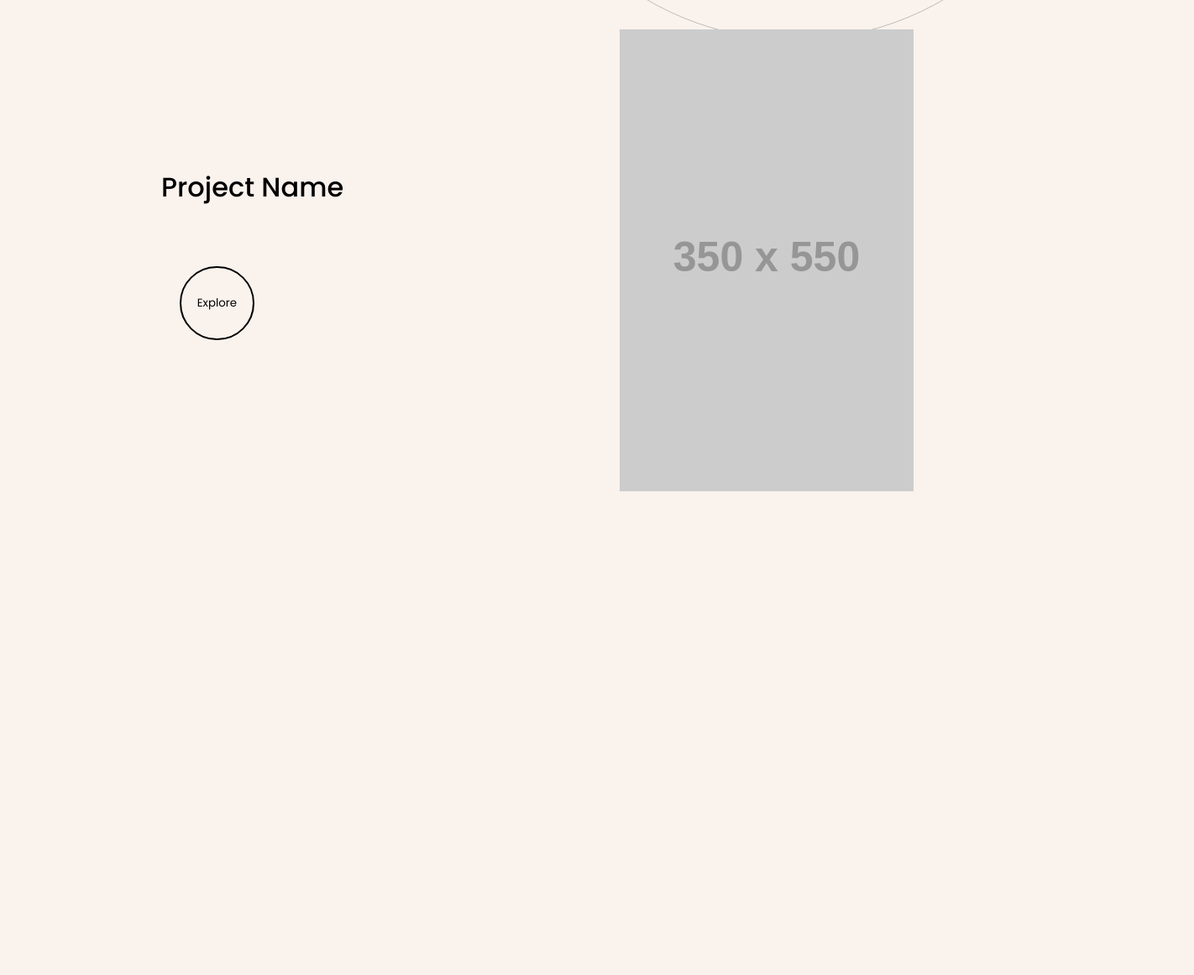
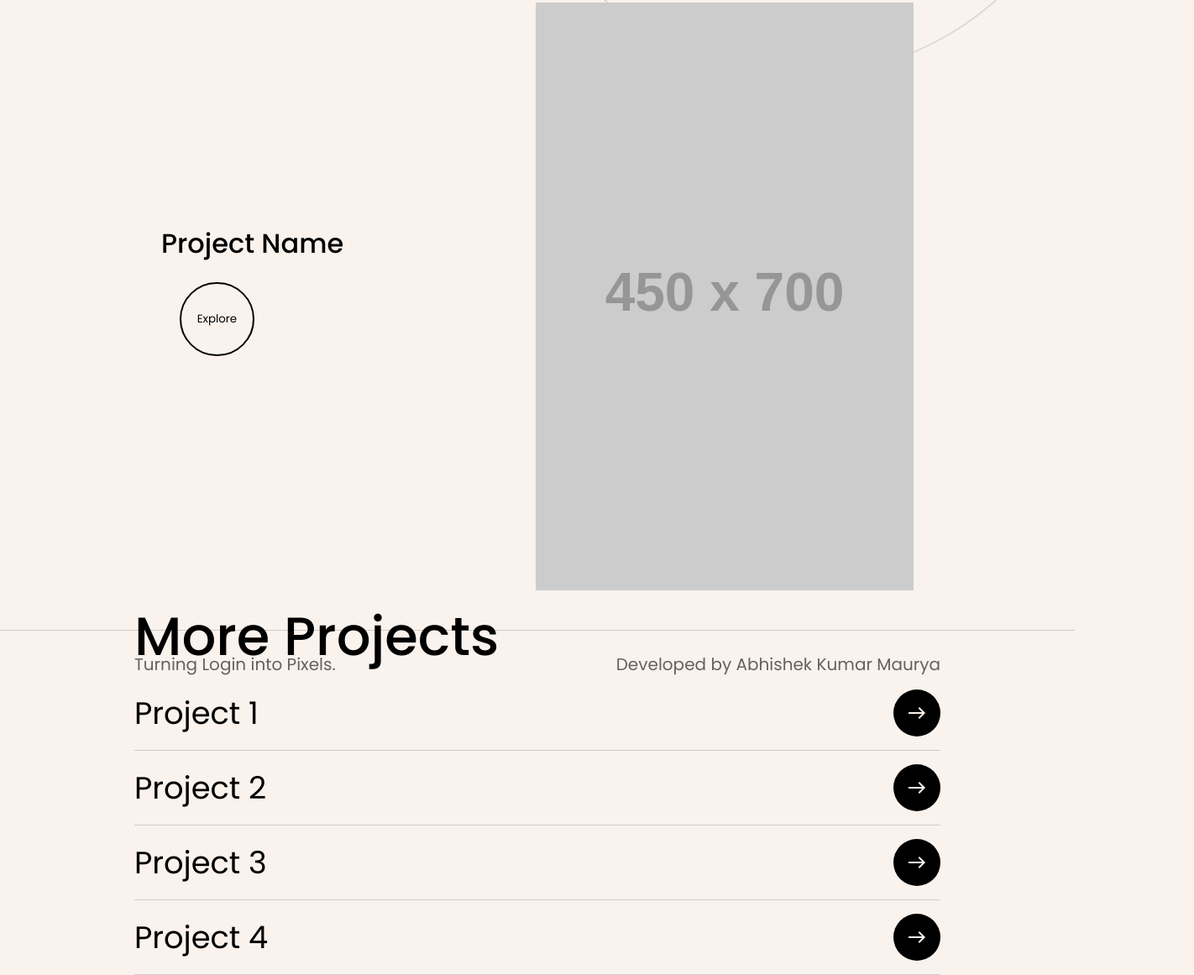
Before and after one commit to Abhishek-Maurya2/Portfolio-Website, a plain HTML site: page index.html in a window 1280 px wide. Shown: the part 892-2053 px from the top of the page at 84% size, 1422 px wide, since content can reach past the window. Before the commit the page ends 1484 px from the top, so only its background shows below. Drawn offline with nearby package versions, Linux system fonts and the light colour scheme; placeholder pictures from the web are drawn by us.

Commit message:
landing page

```diff
--- a/index.css
+++ b/index.css
@@ -9,15 +9,16 @@
 html {
   scroll-behavior: smooth;
 }
-::-webkit-scrollbar {
-  display: none;
-}
+
+/* body */
+
 body {
   height: 100vh;
   background-color: #f9f2ed;
   cursor: none;
   -ms-overflow-style: none; /* IE and Edge */
   scrollbar-width: none; /* Firefox */
+  overflow-x: hidden;
 }
 .cursor {
   position: fixed;
@@ -28,7 +29,7 @@ body {
   background-color: white;
   border-radius: 50%;
   pointer-events: none;
-  z-index: 1000;
+  z-index: 10000;
   pointer-events: none;
   transform: translate(-50%, -50%);
   transition: transform 0.3s;
@@ -38,7 +39,7 @@ body {
   position: fixed;
   height: 400px;
   width: 400px;
-  top: 25%;
+  top: 15%;
   left: 35%;
   border: 1px solid #0000003a;
   border-radius: 50%;
@@ -49,26 +50,12 @@ body {
   position: fixed;
   height: 700px;
   width: 700px;
-  top: 30%;
+  top: 28%;
   left: 49%;
   border: 1px solid #0000003a;
   border-radius: 50%;
   z-index: -1;
   animation: moveAroundAxis 10s linear infinite, reveal 4s ease-in-out;
-}
-
-.head {
-  position: fixed;
-  top: 0;
-  left: 0;
-  right: 0;
-  height: 10vh;
-  display: flex;
-  align-items: center;
-  justify-content: space-between;
-  margin: 0 7rem;
-  z-index: 1000;
-  backdrop-filter: blur(4px);
 }
 .c,
 .c2 {
@@ -88,6 +75,19 @@ body {
 }
 .c2:hover {
   background-color: black;
+}
+.head {
+  position: fixed;
+  top: 0;
+  left: 0;
+  right: 0;
+  height: 10vh;
+  display: flex;
+  align-items: center;
+  justify-content: space-between;
+  margin: 0 7rem;
+  z-index: 1000;
+  backdrop-filter: blur(4px);
 }
 
 /* Hero Texts */
@@ -159,7 +159,7 @@ body {
 .ProjectTitle {
   font-size: 4rem;
   font-weight: 500;
-  margin-bottom: 2rem;
+  margin-bottom: 0rem;
 }
 .Project {
   display: flex;
@@ -173,7 +173,6 @@ body {
   font-size: 2rem;
   font-weight: 500;
   color: black;
-  margin-bottom: 3rem;
 }
 .PBtn {
   border-radius: 3rem;
@@ -207,6 +206,63 @@ body {
   animation: planetSpin 5s linear infinite;
 }
 
+/* parallax */
+
+.animate {
+  animation: fades 2s ease-in forwards;
+}
+
+.MoreProjects {
+  margin: 0 10rem;
+  height: 5vh;
+}
+.MoreTitle {
+  font-size: 4rem;
+  font-weight: 500;
+}
+.MoreProject {
+  display: flex;
+  flex-direction: row;
+  justify-content: space-between;
+  align-items: center;
+  border-bottom: solid 1px rgba(45, 45, 45, 0.2);
+  padding: 1rem 0;
+}
+.MoreProject:hover {
+  transition: all 0.3s ease-in-out;
+}
+.MoreName {
+  font-size: 2.3rem;
+  font-weight: 400;
+  color: black;
+}
+.MoreBtn {
+  display: flex;
+  align-items: center;
+  justify-content: center;
+  border-radius: 50%;
+  background-color: black;
+  color: #f9f2ed;
+  border: none;
+}
+.MoreBtn span {
+  padding: 1rem;
+}
+.MoreBtn span:hover {
+  animation: scrollX 1s ease-in-out;
+}
+footer {
+  padding: 0 10rem;
+  display: flex;
+  align-items: center;
+  justify-content: space-between;
+  height: 10vh;
+  border-top: solid 1px rgba(45, 45, 45, 0.2);
+}
+footer p {
+  color: rgba(0, 0, 0, 0.6);
+  font-size: 20px;
+}
 @media screen and (max-width: 1115px) {
   .head {
     margin: 0 5rem;
@@ -289,6 +345,13 @@ body {
   .PBtn {
     padding: 0.7rem 1rem;
   }
+  .btnRing {
+    height: 80px;
+    width: 80px;
+  }
+  .planet {
+    background: none;
+  }
 }
 @keyframes moveAroundAxis {
   0% {
@@ -304,6 +367,17 @@ body {
   }
   100% {
     transform: scale(1);
+  }
+}
+@keyframes scrollX {
+  0% {
+    transform: translateX(-30px);
+  }
+  50% {
+    transform: translateX(0px);
+  }
+  100% {
+    transform: translateX(30px);
   }
 }
 @keyframes scroll {
@@ -328,10 +402,20 @@ body {
   }
 }
 @keyframes planetSpin {
- 0% {
+  0% {
     transform: rotate(0deg) translate(67px) rotate(0deg);
   }
   100% {
     transform: rotate(360deg) translate(67px) rotate(-360deg);
   }
 }
+@keyframes fades {
+  0% {
+    opacity: 0;
+    transform: translateY(80px);
+  }
+  100% {
+    opacity: 1;
+    transform: translateY(0px);
+  }
+}
--- a/index.html
+++ b/index.html
@@ -5,18 +5,23 @@
     <meta name="viewport" content="width=device-width, initial-scale=1.0" />
     <title>Abhishek</title>
     <link rel="stylesheet" href="index.css" />
+    <link
+      rel="stylesheet"
+      href="https://fonts.googleapis.com/css2?family=Material+Symbols+Outlined:opsz,wght,FILL,GRAD@24,400,0,0"
+    />
   </head>
   <body>
     <div class="cursor" data-cursor></div>
-    <div class="ring1"></div>
-    <div class="ring2"></div>
+
     <div class="head">
       <div class="c">
         <div class="c2"></div>
       </div>
       <p>Menu</p>
     </div>
-    <div class="heroText">
+    <div class="heroText rellax" data-rellax-speed="25">
+      <div class="ring1"></div>
+      <div class="ring2"></div>
       <p class="NameP">Hi, I'm Abhishek</p>
       <p class="IntroP">I turn Pixels to Reality</p>
       <p class="DesP">
@@ -29,20 +34,58 @@
       </div>
     </div>
     <section class="ProjectSection">
-      <p class="ProjectTitle">Projects</p>
+      <p class="ProjectTitle rellax" data-rellax-speed="10">Projects</p>
       <div class="Project">
         <div class="PLeft">
-          <p class="PName">Project Name</p>
-          <div class="planet"></div>
-          <div class="btnRing">
-            <button class="PBtn">Explore</button>
+          <p class="PName rellax" data-rellax-speed="10">Project Name</p>
+          <div class="BtnBox rellax" data-rellax-speed="11">
+            <div class="planet"></div>
+            <div class="btnRing">
+              <button class="PBtn">Explore</button>
+            </div>
           </div>
         </div>
-        <div class="PRight">
-          <img src="https://via.placeholder.com/350x550" alt="" />
+        <div class="PRight rellax" data-rellax-speed="14">
+          <img src="https://via.placeholder.com/450x700" alt="" />
         </div>
       </div>
     </section>
+    <div class="MoreProjects rellax" data-rellax-speed="5">
+      <p class="MoreTitle rellax" data-rellax-speed="1">More Projects</p>
+      <div class="MoreP rellax" data-rellax-speed="1">
+        <div class="MoreProject">
+          <p class="MoreName">Project 1</p>
+          <button class="MoreBtn">
+            <span class="material-symbols-outlined"> east </span>
+          </button>
+        </div>
+        <div class="MoreProject">
+          <p class="MoreName">Project 2</p>
+          <button class="MoreBtn">
+            <span class="material-symbols-outlined"> east </span>
+          </button>
+        </div>
+        <div class="MoreProject">
+          <p class="MoreName">Project 3</p>
+          <button class="MoreBtn">
+            <span class="material-symbols-outlined"> east </span>
+          </button>
+        </div>
+        <div class="MoreProject">
+          <p class="MoreName">Project 4</p>
+          <button class="MoreBtn">
+            <span class="material-symbols-outlined"> east </span>
+          </button>
+        </div>
+      </div>
+    </div>
+    <footer>
+      <p>Turning Login into Pixels.</p>
+      <p>Developed by Abhishek Kumar Maurya</p>
+    </footer>
     <script src="index.js"></script>
+    <script src="projext.js"></script>
+    <script src="https://cdn.jsdelivr.net/gh/dixonandmoe/rellax@master/rellax.min.js"></script>
+    <script src="parallax.js"></script>
   </body>
 </html>
--- a/index.js
+++ b/index.js
@@ -30,16 +30,3 @@ const AboutBtn = document.querySelector(".AboutBtn");
 AboutBtn.addEventListener("click", () => {
   AboutBtn.style.scale = "0.8";
 });
-const ProjectsBtn = document.querySelector(".PBtn");
-const BtnRing = document.querySelector(".btnRing");
-const planet = document.querySelector(".planet");
-ProjectsBtn.addEventListener("mouseover", () => {
-  ProjectsBtn.style.scale = "0.8";
-  BtnRing.style.border = "2px solid black";
-  planet.style.display = "block";
-});
-ProjectsBtn.addEventListener("mouseout", () => {
-  ProjectsBtn.style.scale = "1";
-  BtnRing.style.border = "none";
-  planet.style.display = "none";
-});
--- /dev/null
+++ b/parallax.js
@@ -0,0 +1,19 @@
+var rellax = new Rellax(".rellax");
+// Select all elements that you want to animate
+// const elements = document.querySelectorAll('.rellax');
+
+// // Define the Intersection Observer
+// const observer = new IntersectionObserver((entries) => {
+//     entries.forEach((entry) => {
+//         // If the element is in the viewport, add the 'animate' class
+//         if (entry.isIntersecting) {
+//             entry.target.classList.add('animate');
+//         }
+
+//     });
+// });
+
+// // Observe each element
+// elements.forEach((element) => {
+//     observer.observe(element);
+// });
--- /dev/null
+++ b/projext.js
@@ -0,0 +1,13 @@
+const ProjectsBtn = document.querySelector(".PBtn");
+const BtnRing = document.querySelector(".btnRing");
+const planet = document.querySelector(".planet");
+ProjectsBtn.addEventListener("mouseover", () => {
+  ProjectsBtn.style.scale = "0.8";
+  BtnRing.style.border = "solid black";
+  planet.style.display = "block";
+});
+ProjectsBtn.addEventListener("mouseout", () => {
+  ProjectsBtn.style.scale = "1";
+  BtnRing.style.border = "none";
+  planet.style.display = "none";
+});
```
